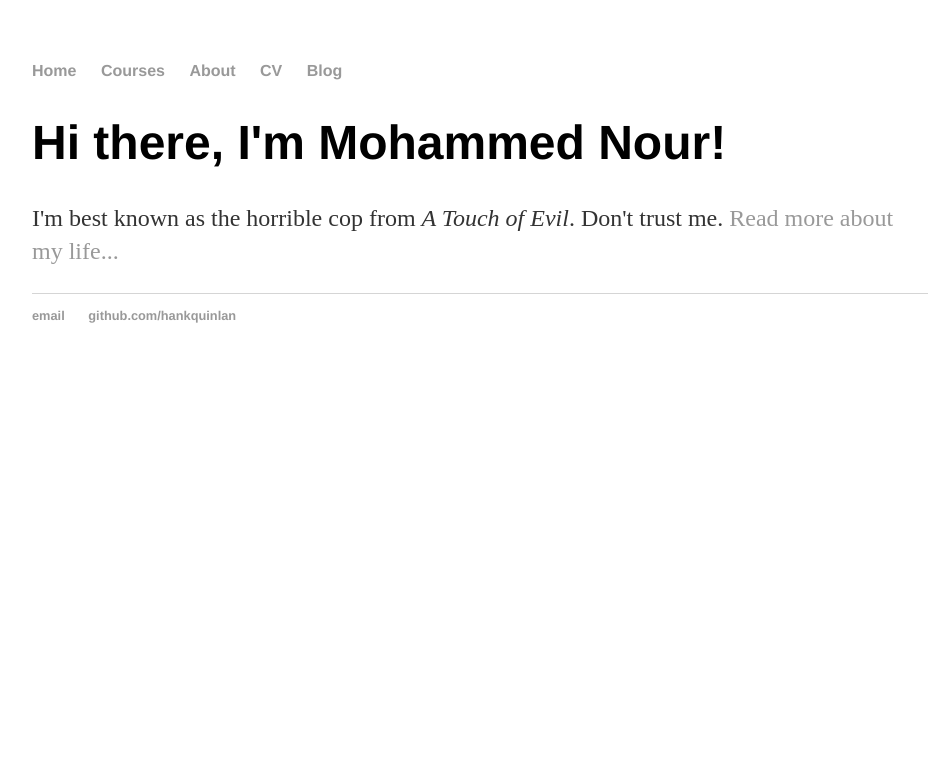
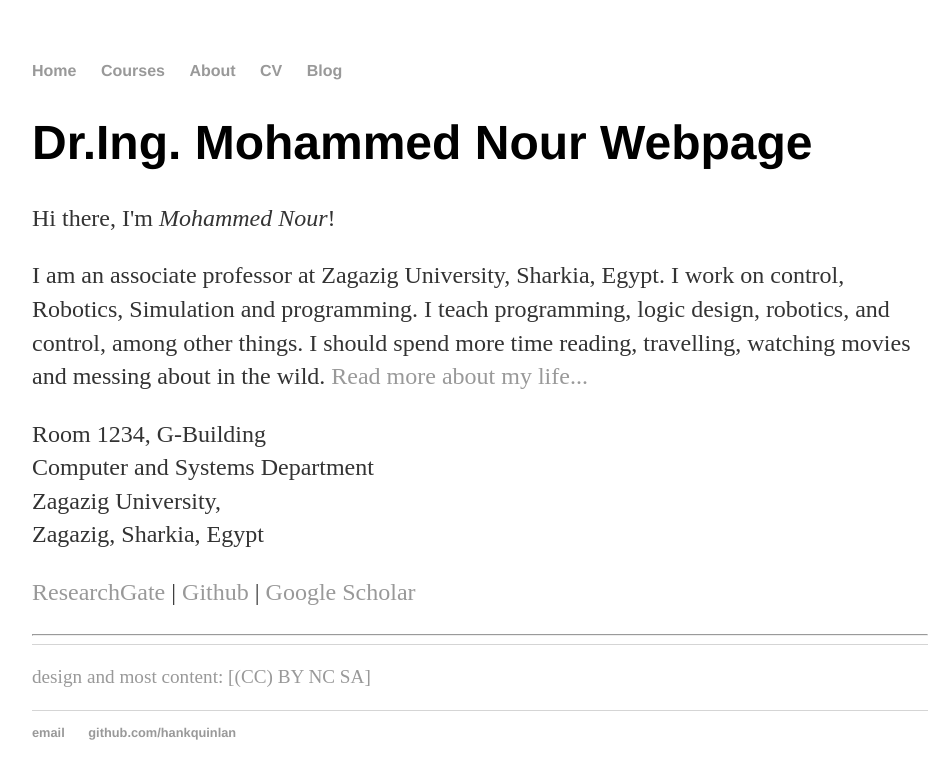
Before and after one commit to mnourgwad/mnourgwad.github.io, a Jekyll site: the page built from index.html, in a window 1280 px wide. Shown: the top 779 px of the page, without its empty margins (160-1101 px from the left). Built offline with Jekyll 4.4.1, drawn with Linux system fonts in a browser that asks for light colours.

Commit message:
homepage edited
modified text on the homepage

```diff
--- a/index.html
+++ b/index.html
@@ -4,6 +4,23 @@ title: Mohammed Nour, Dr.Ing.
 ---
 
 		<div class="blurb">
-			<h1>Hi there, I'm Mohammed Nour!</h1>
-			<p>I'm best known as the horrible cop from <em>A Touch of Evil</em>. Don't trust me. <a href="/about">Read more about my life...</a></p>
+			<h1>Dr.Ing. Mohammed Nour Webpage</h1>
+			<p>Hi there, I'm <em>Mohammed Nour</em>!</p>
+
+			<p>I am an associate professor at Zagazig University, Sharkia, Egypt. I work on control, Robotics, Simulation and programming. I teach programming, logic design, robotics, and control, among other things. I should spend more time reading, travelling, watching movies and messing about in the wild. <a href="/about">Read more about my life...</a></p>
+
+			<p>Room 1234, G-Building <br />
+			Computer and Systems Department<br />
+			Zagazig University, <br />
+			Zagazig, Sharkia, Egypt</p>
+
+
+	<p><a href="https://www.researchgate.net/profile/Mohammed_Nour_Abdelgwad_Ahmed">ResearchGate</a> | <a href="https://github.com/mnourgwad">Github</a> | <a href="https://scholar.google.de/citations?user=hcl9vXUAAAAJ&hl=en">Google Scholar</a></p>
+	<hr />
 		</div>
+
+        <footer>
+           <p>
+               <a href="./site.html" title="License">design and most content: [(CC) BY NC SA]</a>
+           </p>
+        </footer>
```
